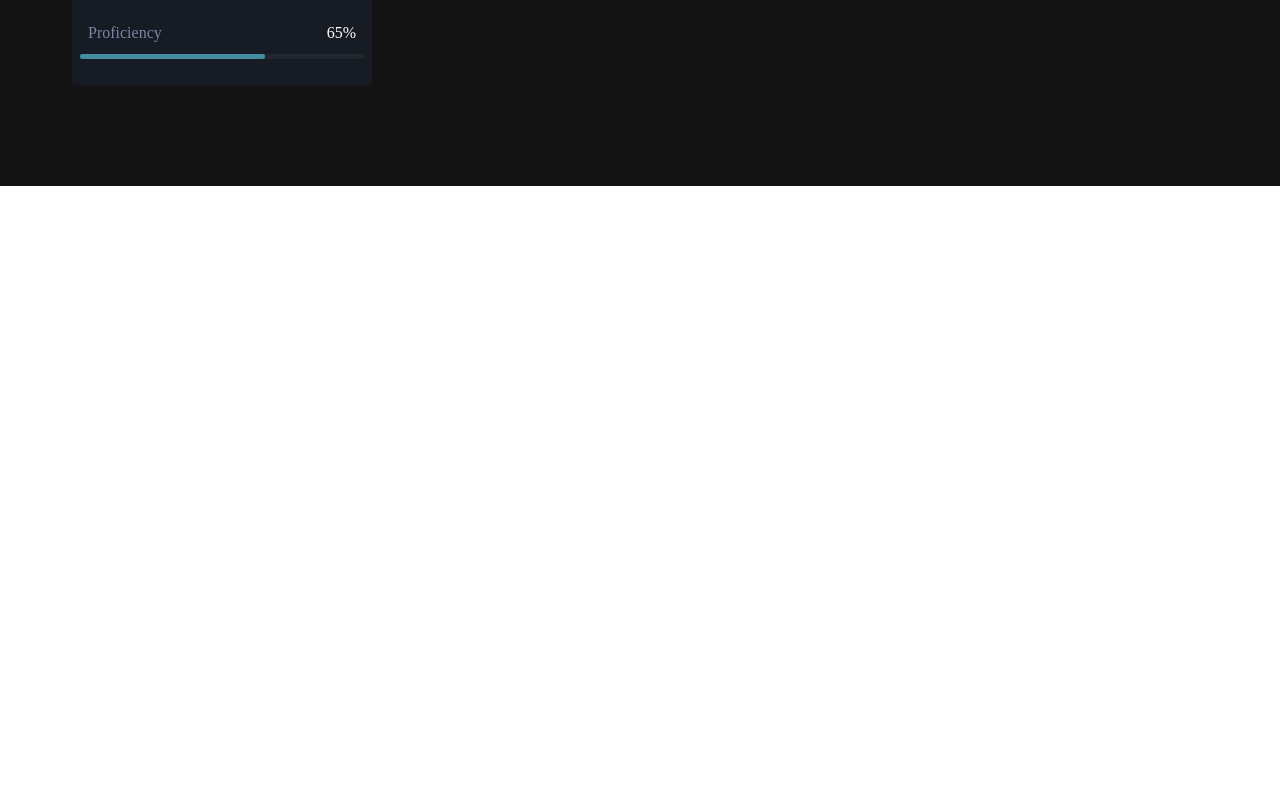
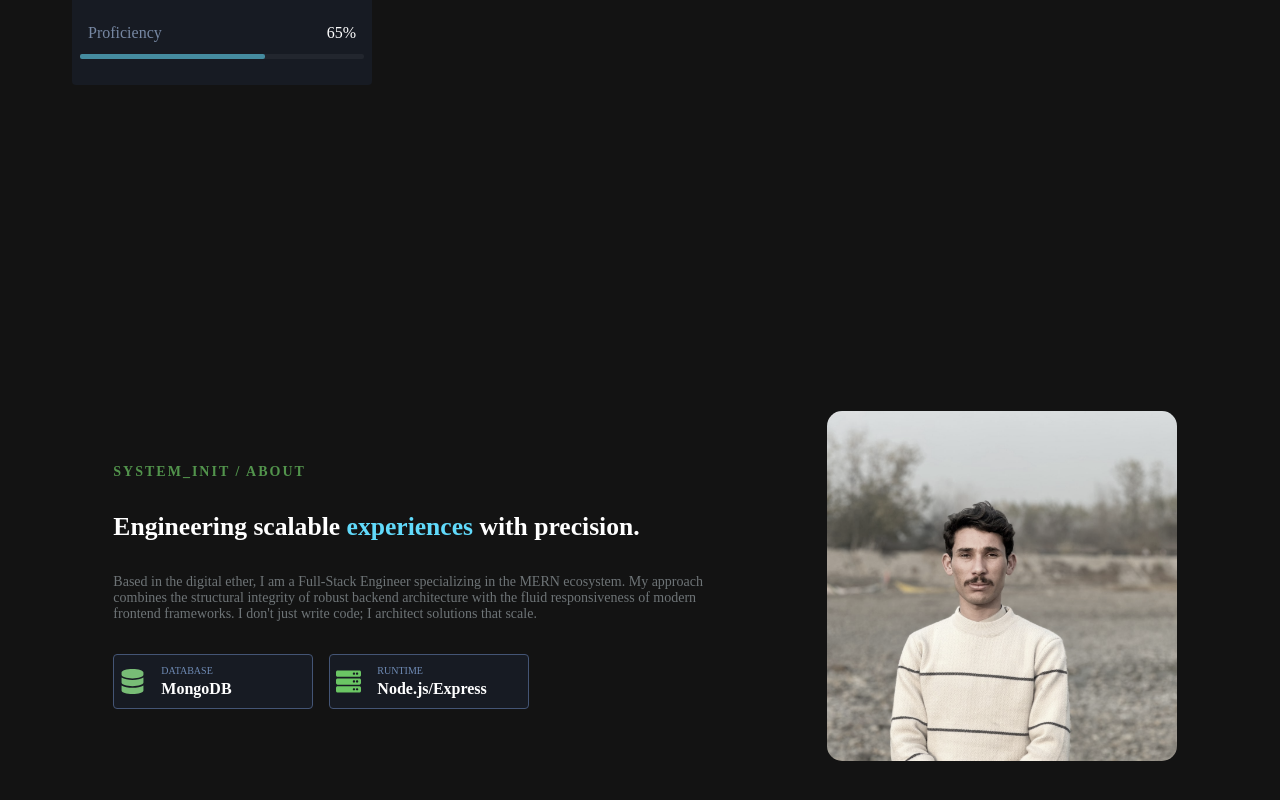
Before and after one commit to Ahsanulhaq01/portfolio-website, a React (Vite) app: page / in a window 1280 px wide. Shown: the part 2674-3474 px from the top of the page. Before the commit the page ends 2860 px from the top, so only its background shows below. Built offline with nearby package versions, Linux system fonts and the light colour scheme.

Commit message:
feat: add About page with tech details and styling; include profile image

```diff
--- a/src/App.jsx
+++ b/src/App.jsx
@@ -2,6 +2,7 @@ import Navbar from "./components/navbar/Navbar"
 import Homepage from "./pages/homepage/Homepage"
 import Projects from "./pages/projects/Projects"
 import Skills from "./pages/skills/Skills"
+import About from "./pages/about/About"
 function App() {
   return (
     <>
@@ -9,6 +10,7 @@ function App() {
     <Homepage/>
     <Projects/>
     <Skills/>
+    <About/>
     </>
   )
 }
--- /dev/null
+++ b/src/components/component_for_about_page/AboutComponentTech.jsx
@@ -0,0 +1,23 @@
+import { FaServer ,FaDatabase } from "react-icons/fa";
+import './about-component-tech.css'
+
+function AboutComponentTech({items}) {
+
+  const iconMap = {
+    DATABASE : <FaDatabase size={25} color="#78BD76" />,
+    RUNTIME : <FaServer size={25} color="#6BC664" />
+  }
+  return (
+    <>
+        <div className="db-used">
+          {iconMap[items.nameOfRole]}
+          <div className="technoloy-used-details">
+            <p className="name-of-role">{items.nameOfRole}</p>
+            <p className="language-of-role">{items.roleFlavor}</p>
+          </div>
+        </div>
+    </>
+  );
+}
+
+export default AboutComponentTech;
--- /dev/null
+++ b/src/components/component_for_about_page/about-component-tech.css
@@ -0,0 +1,24 @@
+.db-used{
+    display: flex;
+    align-items: center;
+    min-height: 55px;
+    gap: 16px;
+    width: 100%;
+    max-width: 200px;
+    background-color: #171B23;
+    border: 1px solid #445575 ;
+    border-radius: 4px;
+    padding: 2px 6px;
+}
+.technoloy-used-details{
+    display: flex;
+    flex-direction: column;
+    gap: 4px;
+}
+.technoloy-used-details p:nth-child(1){
+    font-size: 10px;
+    color: #6f8bb5;
+}
+.technoloy-used-details p:nth-child(2){
+    font-weight: bold;
+}
--- /dev/null
+++ b/src/pages/about/About.jsx
@@ -0,0 +1,28 @@
+import './about.css'
+import myImage from './../../assets/myPhoto.jpeg'
+import AboutComponentTech from '../../components/component_for_about_page/AboutComponentTech';
+function About(){
+    return(
+        <>
+        <section className="about-section">
+            <div className="about-text-container">
+                <p className="about-small-heading">SYSTEM_INIT / ABOUT</p>
+                <h1 className='about-main-heading'>Engineering scalable <span>experiences</span> with precision.</h1>
+                <p className="about-description"> Based in the digital ether, I am a Full-Stack Engineer specializing in the MERN ecosystem. My approach combines the structural integrity of robust backend architecture with the fluid responsiveness of modern frontend frameworks. I don't just write code; I architect solutions that scale. </p>
+                <div className="tech-used-container">
+
+                <AboutComponentTech items ={{nameOfRole : "DATABASE" , roleFlavor :"MongoDB"}}/>
+                <AboutComponentTech items ={{nameOfRole : "RUNTIME" , roleFlavor :"Node.js/Express"}}/>
+                </div>
+
+
+            </div>
+            <div className="about-image-container">
+                <img src={myImage} alt="" />
+            </div>
+        </section>
+        </>
+    )
+}
+
+export default About;
--- /dev/null
+++ b/src/pages/about/about.css
@@ -0,0 +1,80 @@
+.about-section {
+  min-height: 100vh;
+  background-color: #131313;
+  display: flex;
+  justify-content: space-evenly;
+  align-items: center;
+  color: white;
+  padding: 4px 10px;
+}
+.about-text-container {
+  max-width: 50%;
+  display: flex;
+    flex-direction: column;
+    justify-content: center;
+    padding: 8px 10px;
+    gap: 2rem;
+}
+
+.about-small-heading {
+  color: #52944c;
+  font-weight: bold;
+  font-size: 14px;
+  letter-spacing: 2px;
+}
+.about-main-heading {
+  font-size: clamp(20px, 2vw, 35px);
+  font-weight: bold;
+}
+.about-main-heading span {
+  color: #61dafb;
+}
+.about-description {
+  color: #6e7477;
+  font-size: clamp(12px, 14px, 16px);
+}
+
+.tech-used-container {
+  display: flex;
+  gap: 1rem;
+}
+
+.about-image-container {
+    width: 100%;
+  max-width: 350px;
+  height: 350px;
+  border-radius: 15px;
+
+}
+.about-image-container img {
+  width: 100%;
+  height: 350px;
+  object-fit: cover;
+  border-radius: 15px;
+  object-position: top;
+  filter: grayscale(60%);
+  transition: all 0.3s ease;
+  cursor: pointer;
+}
+
+.about-image-container img:hover {
+  filter: grayscale(0%);
+  transform: scale(1.05);
+}
+
+@media (max-width : 940px) {
+    .tech-used-container{
+        flex-direction: column;
+    }
+}
+
+@media (max-width:700px) {
+    .about-section{
+        flex-direction: column-reverse;
+        align-items: start;
+        gap: 1rem;
+    }
+    .about-text-container{
+        min-width: 100%;
+    }
+}
```
Also changed, not shown: src/assets/myPhoto.jpeg (added).
